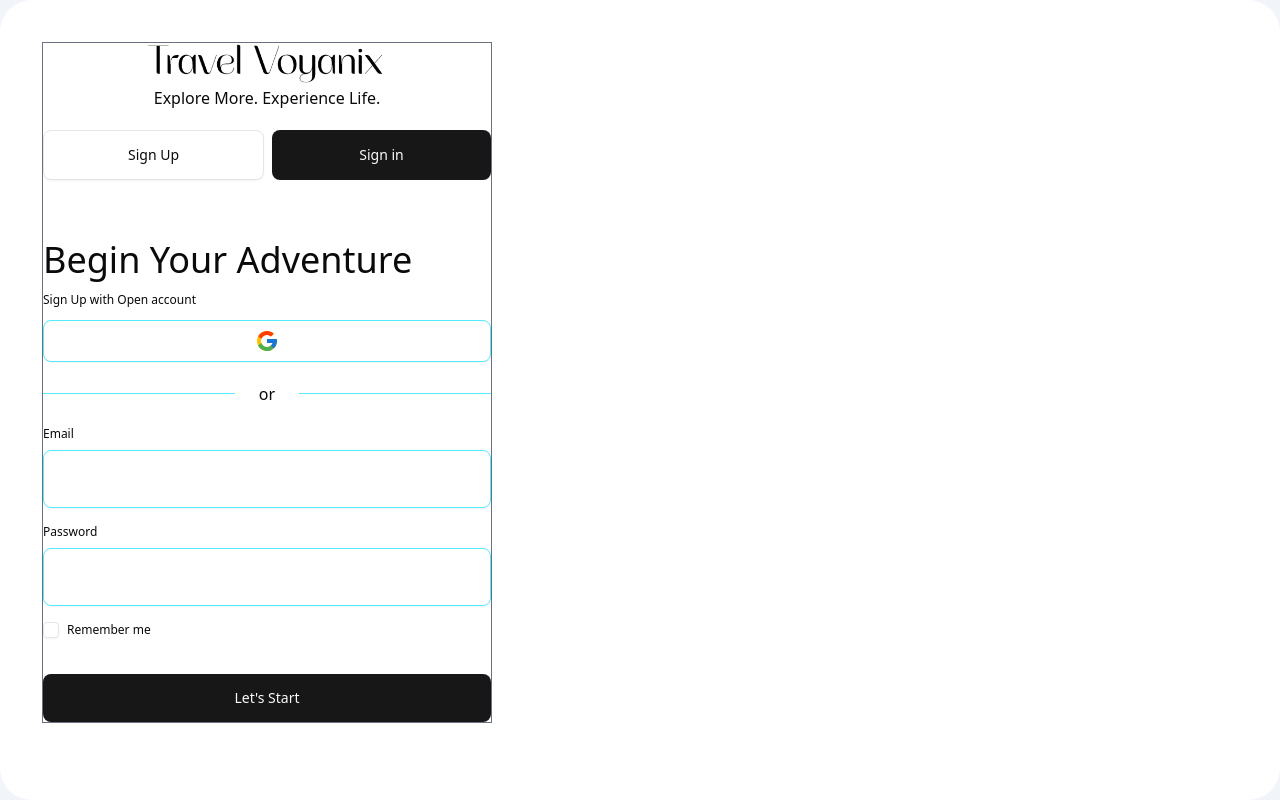
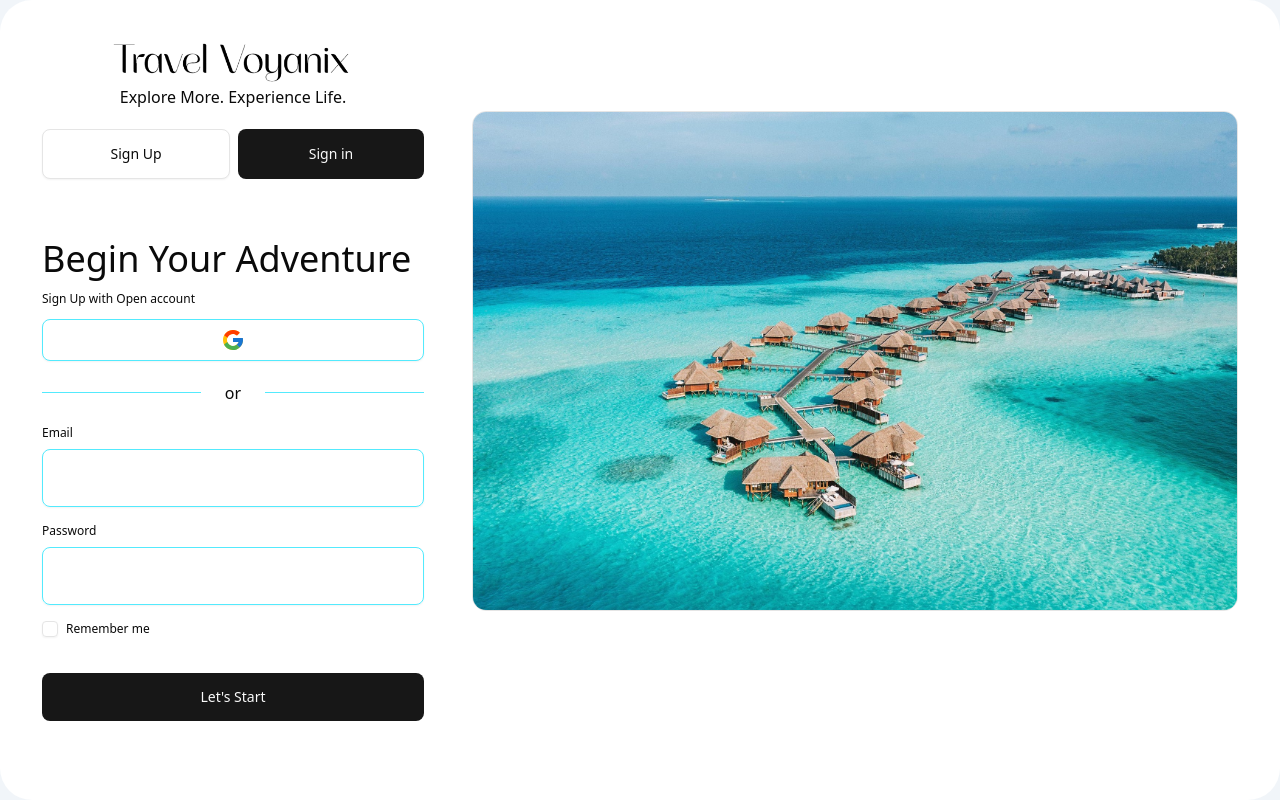
Before and after one commit to Saveliy113/jwt, a React app in the folder jwt-client/: page /signIn in a window 1280 px wide. Built offline with nearby package versions, Linux system fonts and the light colour scheme; the HTML template or start-up script is replaced by a standard one.

Commit message:
Add gallery image

```diff
--- a/jwt-client/src/components/loginForm/AuthModule.tsx
+++ b/jwt-client/src/components/loginForm/AuthModule.tsx
@@ -9,14 +9,16 @@ import { LoginFormActionType } from './model/loginForm.model'
 import SignUpForm from './SignUpForm'
 import SignInForm from './SignInForm'
 
-const LoginForm: FC = () => {
+type LoginFormProps = React.HTMLAttributes<HTMLDivElement>;
+
+const LoginForm: FC<LoginFormProps> = ({ className, ...rest }) => {
   const location = useLocation();
   const routePath: LoginFormActionType = location.pathname.replace('/', '') as LoginFormActionType;
 
   const [actionType, setActionType] = useState<LoginFormActionType>(routePath);
 
   return (
-        <div className="login-form mt-10 ml-10 border border-gray-500 w-[450px]">
+        <div className={`login-form mt-10 ml-10 w-[450px] ${className ?? ''}`} { ...rest }>
             <div className='login-form__header'>
                 <div className="header__title flex flex-col items-center w-full">
                     <img className='w-60' src={logo} alt='Logo' />
--- a/jwt-client/src/pages/AuthPage.tsx
+++ b/jwt-client/src/pages/AuthPage.tsx
@@ -4,8 +4,15 @@ import LoginForm from "@/components/loginForm/AuthModule";
 
 const AuthPage: React.FC = () => {
     return (
-        <div>
-            <LoginForm />
+        <div className="flex gap-12 items-center">
+            <LoginForm className="flex-1" />
+            <div className="h-[500px] mr-10 flex-2 border flex justify-center items-center rounded-xl overflow-hidden">
+                <img
+                    className="w-full h-full object-cover"
+                    src="../gallery_1.jpg"
+                    alt="Slider image 1"
+                />
+            </div>
         </div>
     )
 }
```
Also changed, not shown: jwt-client/public/gallery_1.jpg (added).
